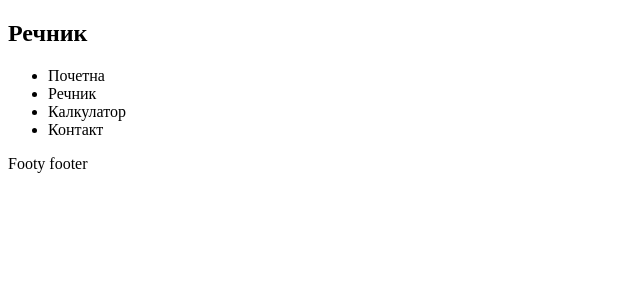
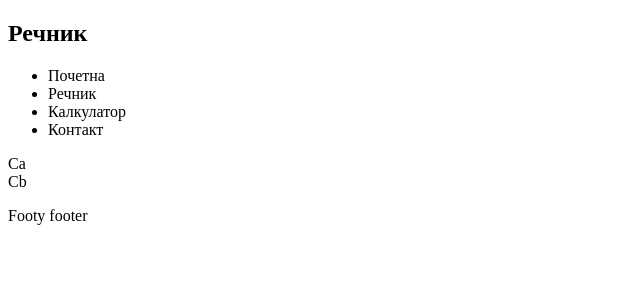
Before and after one commit to aandevski/Recnik, a React app in the folder frontend/: page / in a window 1280 px wide. Shown: the top 300 px of the page, without its empty margins (0-640 px from the left). Built offline with nearby package versions, Linux system fonts and the light colour scheme; the HTML template or start-up script is replaced by a standard one.

Commit message:
Add router, rename homepage

```diff
--- a/frontend/src/components/App.js
+++ b/frontend/src/components/App.js
@@ -1,17 +1,22 @@
 import React from "react";
 import ReactDOM from "react-dom";
 import { Header } from "./Header";
-import { MainContent } from "./MainContent";
+import { HomePage } from "./HomePage";
 import { Footer } from "./Footer";
+import { Switch, Route, BrowserRouter } from 'react-router-dom'
 
 const App = () => (
-    <div id="main">
-        <div className="container" id="topPart">
-            <Header />
-            <MainContent />
+    <BrowserRouter>
+        <div id="main">
+            <div className="container" id="topPart">
+                <Header />
+                <Switch>
+                    <Route exact path="/" component={HomePage} />
+                </Switch>
+            </div>
+            <Footer />
         </div>
-        <Footer />
-    </div>
+    </BrowserRouter>
 );
 
 const wrapper = document.getElementById("app");
--- /dev/null
+++ b/frontend/src/components/HomePage.js
@@ -0,0 +1,13 @@
+import React from "react";
+import ReactDOM from "react-dom";
+
+export const HomePage = () => (
+    <div className="row">
+        <div className="halfColumn">
+            Ca
+        </div>
+        <div className="halfColumn">
+            Cb
+        </div>
+    </div>
+);
--- a/frontend/src/components/MainContent.js
+++ /dev/null
@@ -1,8 +0,0 @@
-import React from "react";
-import ReactDOM from "react-dom";
-
-export const MainContent = () => (
-    <div>
-
-    </div>
-);
--- a/frontend/static/frontend/style.css
+++ b/frontend/static/frontend/style.css
@@ -74,3 +74,11 @@ html, body, #app {
     padding: 0;
     height: 100%;
 }
+
+.row {
+    display: flex;
+}
+
+.halfColumn {
+    flex: 50%;
+}
```
